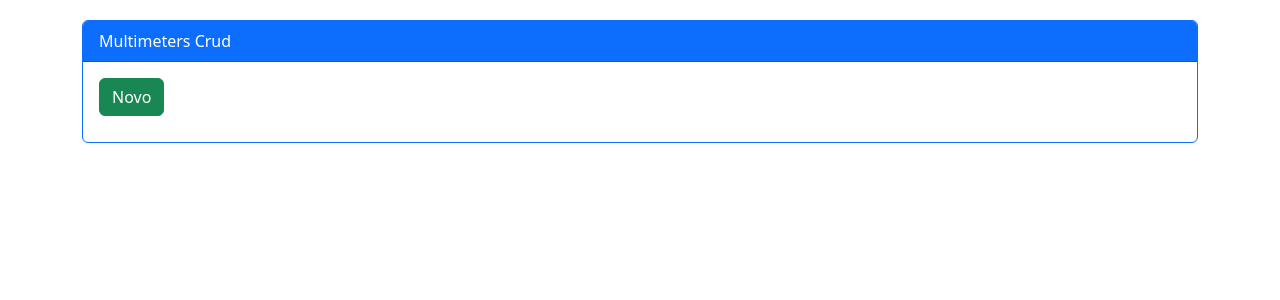
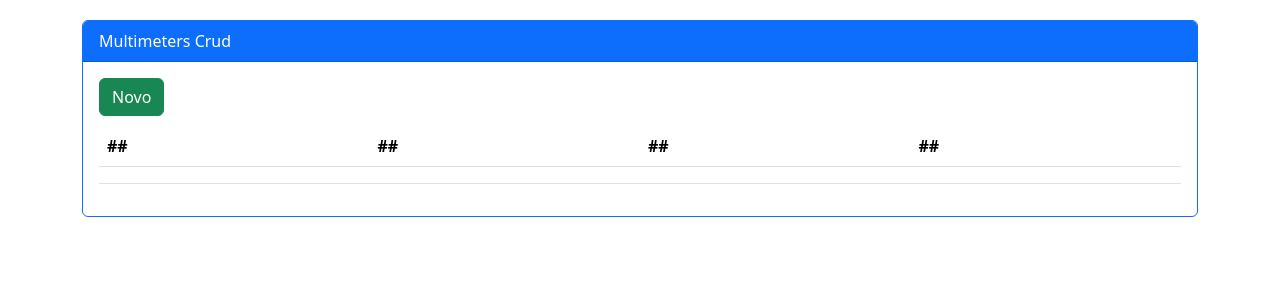
Before and after one commit to Adyson-Lima/multimeters_web, a React (Create React App) app: page / in a window 1280 px wide. Shown: the top 300 px of the page. Built offline with nearby package versions, Linux system fonts and the light colour scheme.

Commit message:
7° commit - tdd tela Multimeters: Existe tabela em Multimeters? GREEN

```diff
--- a/src/pages/Multimeters/index.js
+++ b/src/pages/Multimeters/index.js
@@ -10,10 +10,28 @@
       </div>
       <div className="card-body">
 
-      <Link data-testid="mylink" className="btn btn-success" style={{marginBottom: '10px'}}
-          to="/newupdate/0">Novo
-      </Link>
+        <Link data-testid="mylink" className="btn btn-success" style={{marginBottom: '10px'}}
+            to="/newupdate/0">Novo
+        </Link>
 
+        <table data-testid="mytable" className="table table-hover">
+            <thead>
+              <tr>
+                <th scope="col">##</th>
+                <th scope="col">##</th>
+                <th scope="col">##</th>
+                <th scope="col">##</th>
+              </tr>
+            </thead>
+            <tbody>
+              <tr>
+                <th scope="row"></th>
+                <td></td>
+                <td></td>
+                <td></td>
+              </tr>
+            </tbody>
+        </table>
       </div>
     </div>
   );
```
